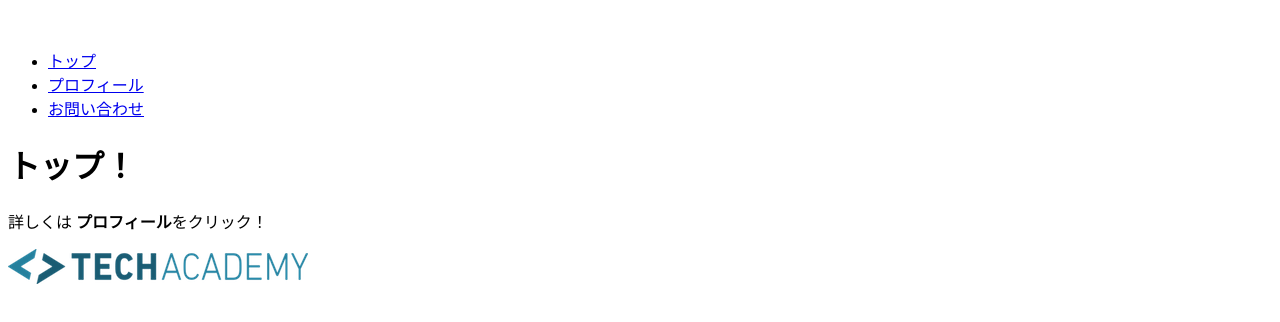
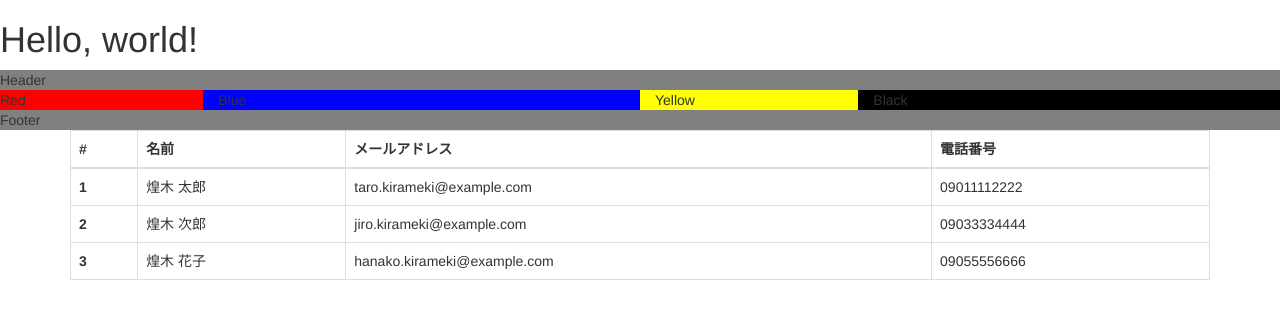
Before and after one commit to kenta714/kenta714.github.io, a plain HTML site: page portfolio/index.html in a window 1280 px wide. Drawn offline with nearby package versions, Linux system fonts and the light colour scheme.

Commit message:
first commit

```diff
--- a/portfolio/index.html
+++ b/portfolio/index.html
@@ -1,22 +1,57 @@
-<!DOCTYPE HTML>
+<!DOCTYPE html>
 <html lang="ja">
-    <head>
-    　 <meta charset="utf-8" />
-        <meta name="keywords" content="portfolio,自己紹介,杉村健太"/>
-        <title>PROFILE</title>
-        </head>
-        <body>
-            <ul>
-            <li><a href="index.html">トップ</a></li>
-            <li><a href="about.html">プロフィール</a></li>
-            <li><a href="contact.html">お問い合わせ</a></li>
-            </ul>
-            <!--コメント-->
-            <h1>トップ！</h1>
-            <p>詳しくは
-            <strong>プロフィール</strong>をクリック！</p>
-                 <a href="https://techacademy.jp" target="_blank">
-       <img src="logo-techacademy.png" alt="techacademy>ademy-logo" />
-      </a>
-</body>
+  <head>
+    <meta charset="utf-8">
+    <meta http-equiv="X-UA-Compatible" content="IE=edge">
+    <meta name="viewport" content="width=device-width, initial-scale=1">
+    <title>Bootstrap 101 Template</title>
+    <link href="https://maxcdn.bootstrapcdn.com/bootstrap/3.3.5/css/bootstrap.min.css" rel="stylesheet">
+  </head>
+  <body>
+    <h1>Hello, world!</h1>
+    <header style="background-color:gray">Header</header>
+  <div class="container-fliud">
+  <div class="row">
+    <div class="col-sm-2" style="background-color:red;">Red</div>
+    <div class="col-sm-4" style="background-color:blue;">Blue</div>
+    <div class="col-sm-2" style="background-color:yellow;">Yellow</div>
+    <div class="col-sm-4" style="background-color:black;">Black</div>
+  </div>
+</div>
+<footer style="background-color:gray">Footer</footer>
+  <div class="container">
+     <div class="table-responsive">
+  <table class="table table-bordered">
+    <thead>
+      <tr>
+        <th>#</th>
+        <th>名前</th>
+        <th>メールアドレス</th>
+        <th>電話番号</th>
+      </tr>
+    </thead>
+    <tbody>
+      <tr>
+        <th scope="row">1</th>
+        <td>煌木 太郎</td>
+        <td>taro.kirameki@example.com</td>
+        <td>09011112222</td>
+      </tr>
+      <tr>
+        <th scope="row">2</th>
+        <td>煌木 次郎</td>
+        <td>jiro.kirameki@example.com</td>
+        <td>09033334444</td>
+      </tr>
+      <tr>
+        <th scope="row">3</th>
+        <td>煌木 花子</td>
+        <td>hanako.kirameki@example.com</td>
+        <td>09055556666</td>
+      </tr>
+    </tbody>
+  </table>
+</div>
+    <script src="https://maxcdn.bootstrapcdn.com/bootstrap/3.3.5/js/bootstrap.min.js"></script>
+  </body>
 </html>
```
Also changed, not shown: index.html (deleted, +0 -57 lines), portfolio/2index.html (renamed from 2index.html).
